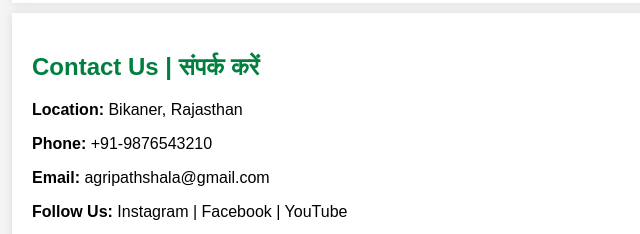
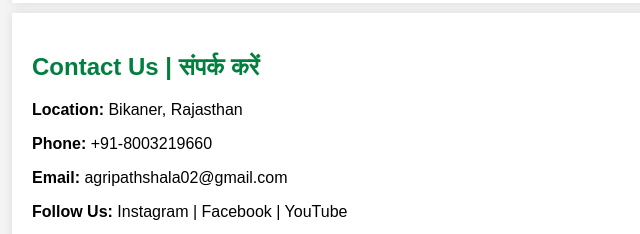
Before and after one commit to agripathshalabknr/agripathshala-bikaner, a plain HTML site: page index.html in a window 1280 px wide. Shown: the part 1420-1654 px from the top of the page, 108-748 px from the left. Drawn offline with Linux system fonts and the light colour scheme; grey boxes are pictures that could not be loaded.

Commit message:
Update index.html

```diff
--- a/index.html
+++ b/index.html
@@ -81,8 +81,8 @@
   <section id="contact">
     <h2>Contact Us | संपर्क करें</h2>
     <p><strong>Location:</strong> Bikaner, Rajasthan</p>
-    <p><strong>Phone:</strong> +91-9876543210</p>
-    <p><strong>Email:</strong> agripathshala@gmail.com</p>
+    <p><strong>Phone:</strong> +91-8003219660</p>
+    <p><strong>Email:</strong> agripathshala02@gmail.com</p>
     <p><strong>Follow Us:</strong> Instagram | Facebook | YouTube</p>
     <iframe src="https://www.google.com/maps/embed?pb=!1m18!..." width="100%" height="250" style="border:0;" allowfullscreen="" loading="lazy"></iframe>
   </section>
```
